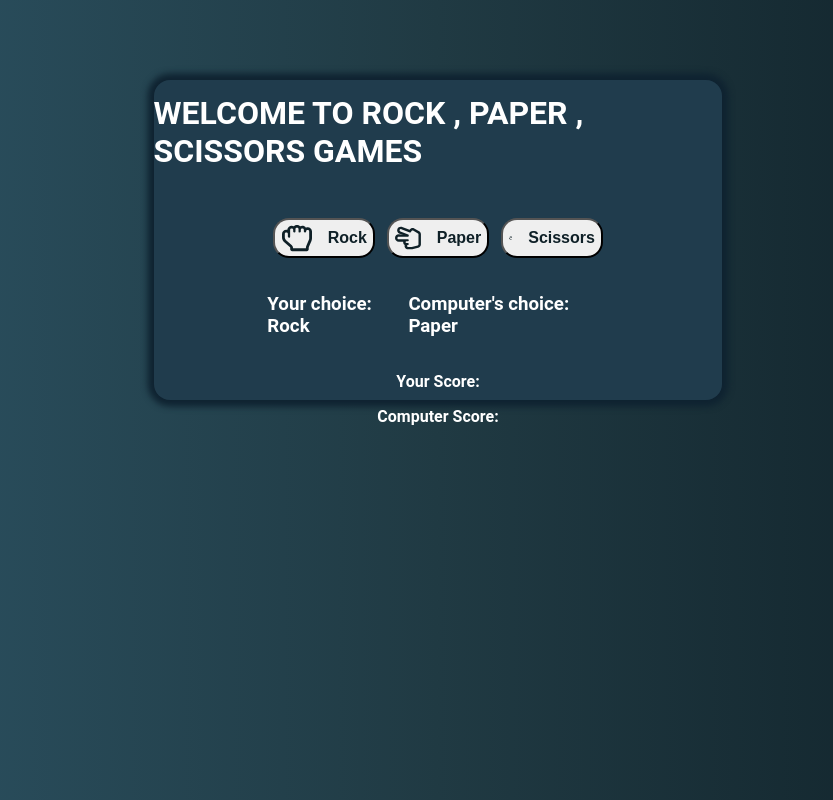
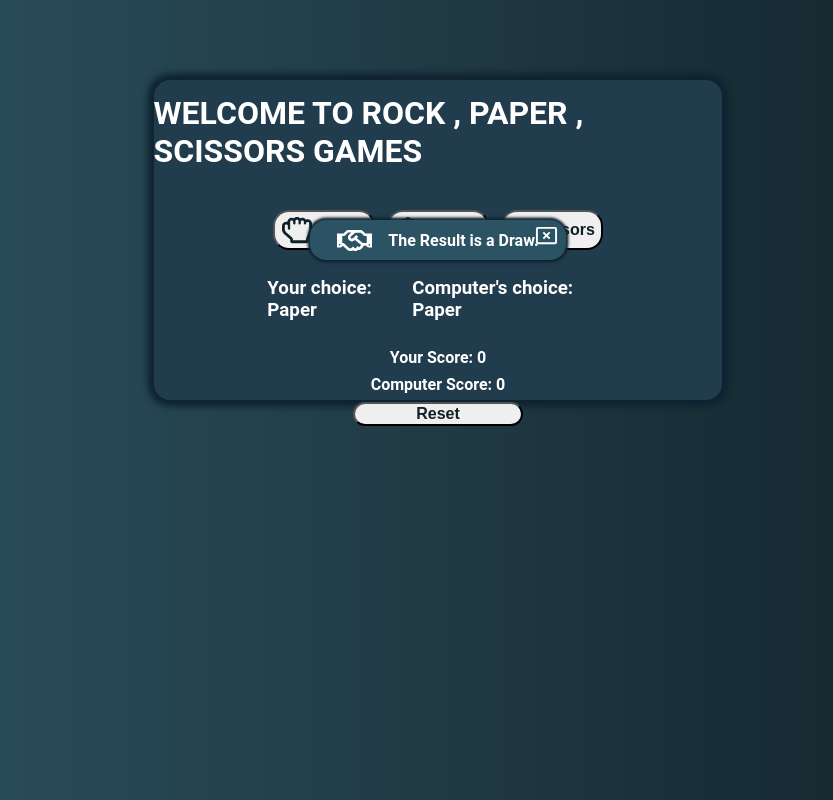
Before and after one commit to MohamedAmineHammmami/90-React-Projects, a React (Vite) app in the folder client/: page / in a window 1280 px wide. Both pictures are taken after a click on the button "Paper". Shown: the whole page, without its empty margins (202-1035 px from the left). Built offline with nearby package versions, Linux system fonts and the light colour scheme.

Commit message:
functionality

```diff
--- a/client/src/App.css
+++ b/client/src/App.css
@@ -26,7 +26,7 @@ body {
   border-radius: 1rem;
   box-shadow: 0 0 0.4rem 0.4rem rgb(15, 35, 49);
   margin-top: 10vh;
-  gap: 2vh;
+  gap: 1vh;
 }
 
 h1 {
--- a/client/src/App.jsx
+++ b/client/src/App.jsx
@@ -1,12 +1,52 @@
-import React, { useState } from "react";
+import React, { useEffect, useState } from "react";
 import "./App.css";
 import { FaRegHandRock } from "react-icons/fa";
 import { FaRegHandScissors } from "react-icons/fa";
 import { FaRegHand } from "react-icons/fa6";
+import Draw from "./popUp/Draw";
 
 const odds = { 1: "Rock", 2: "Paper", 3: "Scissors" };
 
 function App() {
+  const [computer, setComputer] = useState({ score: 0, current: "" });
+  const [player, setPlayer] = useState({ score: 0, current: "" });
+  const [show, setShow] = useState(false);
+
+  const handleChoices = (e) => {
+    const unSignedArr = new Uint32Array(1);
+    const randomNum = (crypto.getRandomValues(unSignedArr)[0] % 3) + 1;
+    setPlayer({ ...player, current: e.currentTarget.dataset.value });
+    setComputer({ ...computer, current: odds[randomNum] });
+  };
+
+  const handleResult = () => {
+    if (!computer.current && !player.current) {
+      return;
+    }
+    if (computer.current === player.current) {
+      setShow(true);
+      return;
+    }
+
+    const winPatterns = { Rock: "Scissors", Scissors: "Paper", Paper: "Rock" };
+
+    if (winPatterns[player.current] === computer.current) {
+      setPlayer({ ...player, score: player.score + 1 });
+    } else {
+      setComputer({ ...computer, score: computer.score + 1 });
+    }
+  };
+
+  const handleReset = () => {
+    setComputer({ ...computer, score: 0 });
+    setPlayer({ ...player, score: 0 });
+  };
+
+  useEffect(() => {
+    /* handleResult(); */
+    handleResult();
+  }, [player.current, computer.current]);
+
   return (
     <div className="container">
       <h1>
@@ -14,27 +54,33 @@ function App() {
       </h1>
 
       <div className="btns">
-        <button>
+        <button data-value="Rock" onClick={(e) => handleChoices(e)}>
           <FaRegHandRock className="icon" />
           Rock
         </button>
-        <button>
-          <FaRegHandScissors className="icon" />
+        <button data-value={"Paper"} onClick={(e) => handleChoices(e)}>
+          <FaRegHand className="icon" />
           Paper
         </button>
-        <button>
-          <FaRegHand className="icon" />
+        <button data-value={"Scissors"} onClick={(e) => handleChoices(e)}>
+          <FaRegHandScissors className="icon" />
           Scissors
         </button>
       </div>
 
       <div className="result">
-        <h3>Your choice: Rock</h3>
-        <h3>Computer's choice: Paper</h3>
+        <h3>Your choice: {player.current}</h3>
+        <h3>Computer's choice: {computer.current}</h3>
       </div>
 
-      <b>Your Score:</b>
-      <b>Computer Score:</b>
+      <b>
+        Your Score: <strong>{player.score}</strong>
+      </b>
+      <b>
+        Computer Score: <strong>{computer.score}</strong>
+      </b>
+      <button onClick={handleReset}>Reset</button>
+      {show && <Draw toggle={show} toggling={setShow} />}
     </div>
   );
 }
--- /dev/null
+++ b/client/src/popUp/Draw.jsx
@@ -0,0 +1,18 @@
+import React from "react";
+import "./draw.css";
+import { FaRegHandshake } from "react-icons/fa";
+import { MdCancelPresentation } from "react-icons/md";
+function Draw({ toggling }) {
+  return (
+    <div className="drawPopup">
+      <FaRegHandshake size={35} />
+      <b>The Result is a Draw.</b>
+      <MdCancelPresentation
+        className="popupRemoval"
+        onClick={() => toggling(false)}
+      />
+    </div>
+  );
+}
+
+export default Draw;
--- /dev/null
+++ b/client/src/popUp/draw.css
@@ -0,0 +1,39 @@
+.drawPopup {
+  width: 20vw;
+  height: 5vh;
+  background-color: #2c5364;
+  color: white;
+  font-weight: bold;
+  font-family: roboto;
+  position: absolute;
+  display: flex;
+  justify-content: center;
+  align-items: center;
+  gap: 2vh;
+  border-radius: 1rem;
+  box-shadow: 0 0 0.3vh 0.3vh rgb(15, 35, 49);
+  animation: popup 700ms ease-in;
+}
+
+.popupRemoval {
+  width: 23px;
+  height: 23px;
+  color: "white";
+  position: absolute;
+  top: 0.5vh;
+  right: 1vh;
+}
+
+.popupRemoval:hover {
+  scale: 1.2;
+}
+
+@keyframes popup {
+  from {
+    top: 0;
+  }
+  to {
+    top: 25vh;
+    position: fixed;
+  }
+}
```
